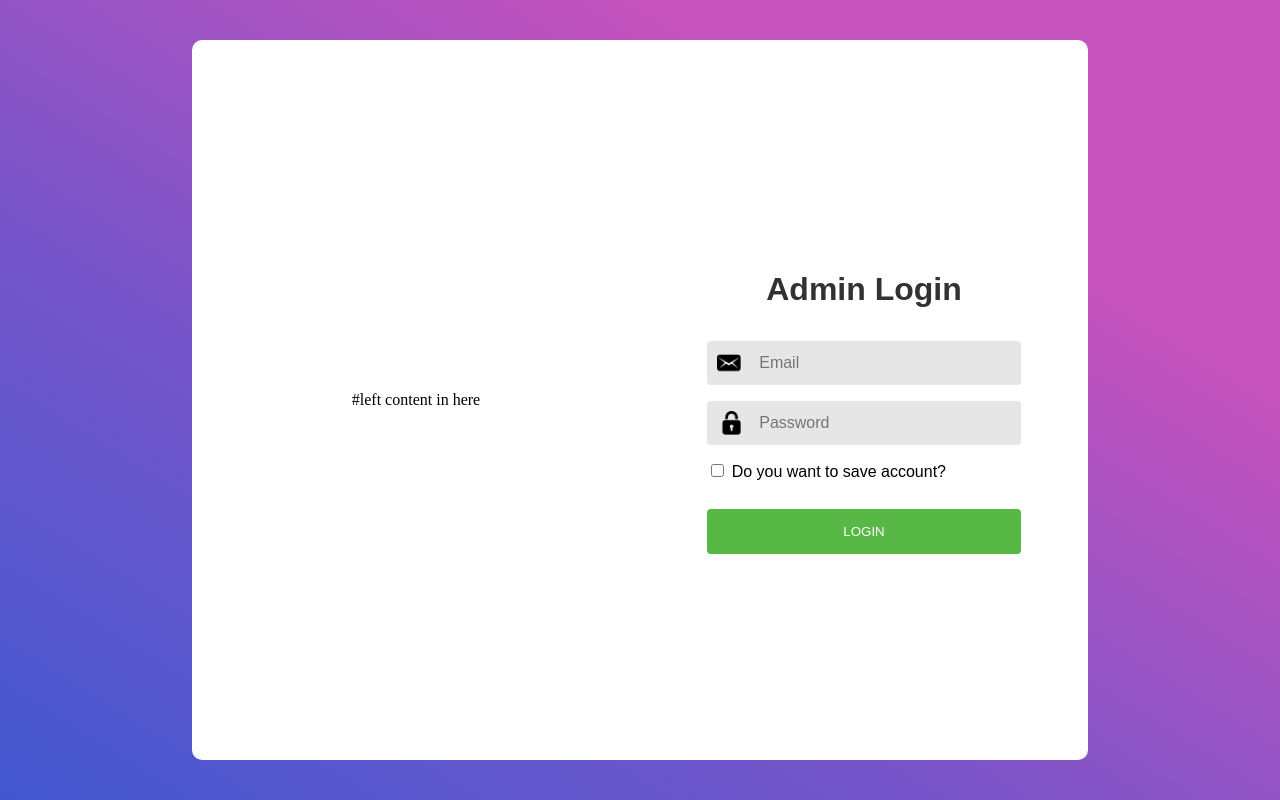
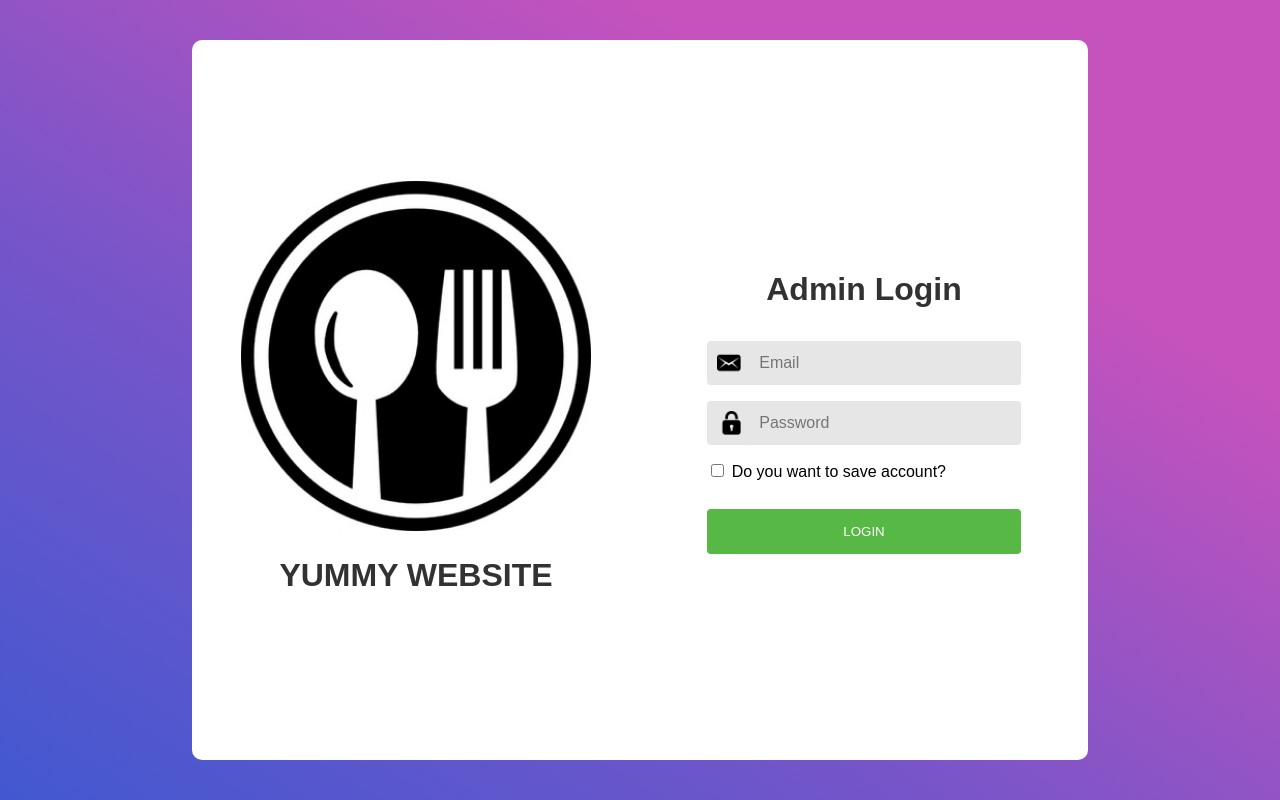
Before and after one commit to thantoandoc/Yummy_Website, a plain HTML site: page views/index.html in a window 1280 px wide. Drawn offline with Linux system fonts and the light colour scheme.

Commit message:
Login Yummy

```diff
--- a/public/css/main.css
+++ b/public/css/main.css
@@ -18,12 +18,18 @@ body {
     border-radius: 10px;
 }
 .left_form {
+    flex-direction: column;
     width: 50%;
     height: 100%;
     float:left;
     display: flex;
     justify-content: center;
     align-items: center;
+    font-family: Arial, Helvetica, sans-serif;
+}
+.yummy_icon {
+    width: 350px;
+    height: 350px;
 }
 .right_form {
     width: 50%;
@@ -50,7 +56,7 @@ body {
 .text_input {
     width: 90%;
     height: 28px;
-   padding: 8px;
+     padding: 8px;
     background-color: #E6E6E6;
     border-radius: 4px;
     border-width: 0px;
--- a/views/index.html
+++ b/views/index.html
@@ -15,8 +15,8 @@
     <div class="container">
         <div class="wrapper_form">
             <div class="left_form">
-                #left content in here
-                <img src="" alt="" srcset="">
+                <img class="yummy_icon" src="../public/imgs/restaurant.jpg" alt="">
+                <h1 class="title_form">YUMMY WEBSITE</h1>
             </div>
 
             <div class="right_form">
```
Also changed, not shown: public/imgs/restaurant.jpg (added).
